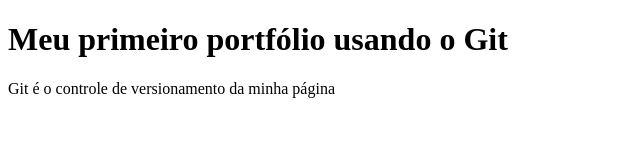
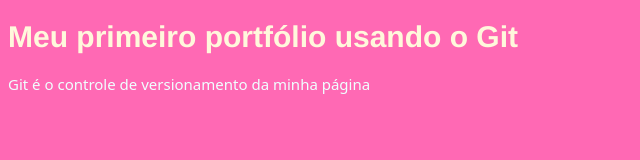
Before and after one commit to bellalvxs/portfolio-desenvolvedor-senai, a plain HTML site: page index.html in a window 1280 px wide. Shown: the whole page, without its empty margins (0-640 px from the left). Drawn offline with Linux system fonts and the light colour scheme.

Commit message:
Adicionando estilo na página

```diff
--- a/index.html
+++ b/index.html
@@ -4,7 +4,7 @@
     <meta charset="UTF-8">
     <meta name="viewport" content="width=device-width, initial-scale=1.0">
     <title>Portfólio Pessoal</title>
-
+    <link rel="stylesheet" href="style.css">
 </head>
 <body>
     <h1> Meu primeiro portfólio usando o Git</h1>
--- /dev/null
+++ b/style.css
@@ -0,0 +1,11 @@
+body{
+    background-color: hotpink;
+    color: azure;
+    font-family: system-ui, -apple-system, BlinkMacSystemFont, 'Segoe UI', Roboto, Oxygen, Ubuntu, Cantarell, 'Open Sans', 'Helvetica Neue', sans-serif;
+    font-size: 15px;
+}
+h1{
+    color: cornsilk;
+    font-family: 'Franklin Gothic Medium', 'Arial Narrow', Arial, sans-serif;
+
+}
```
